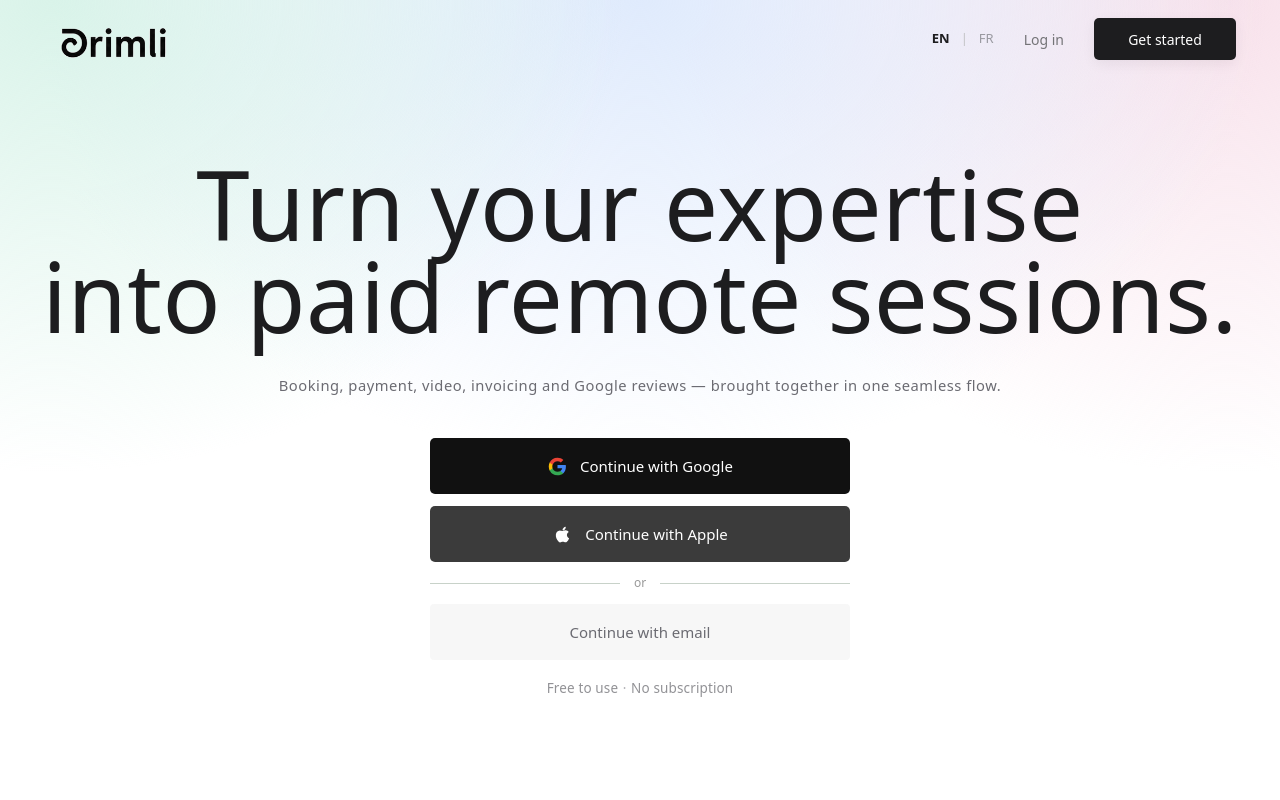
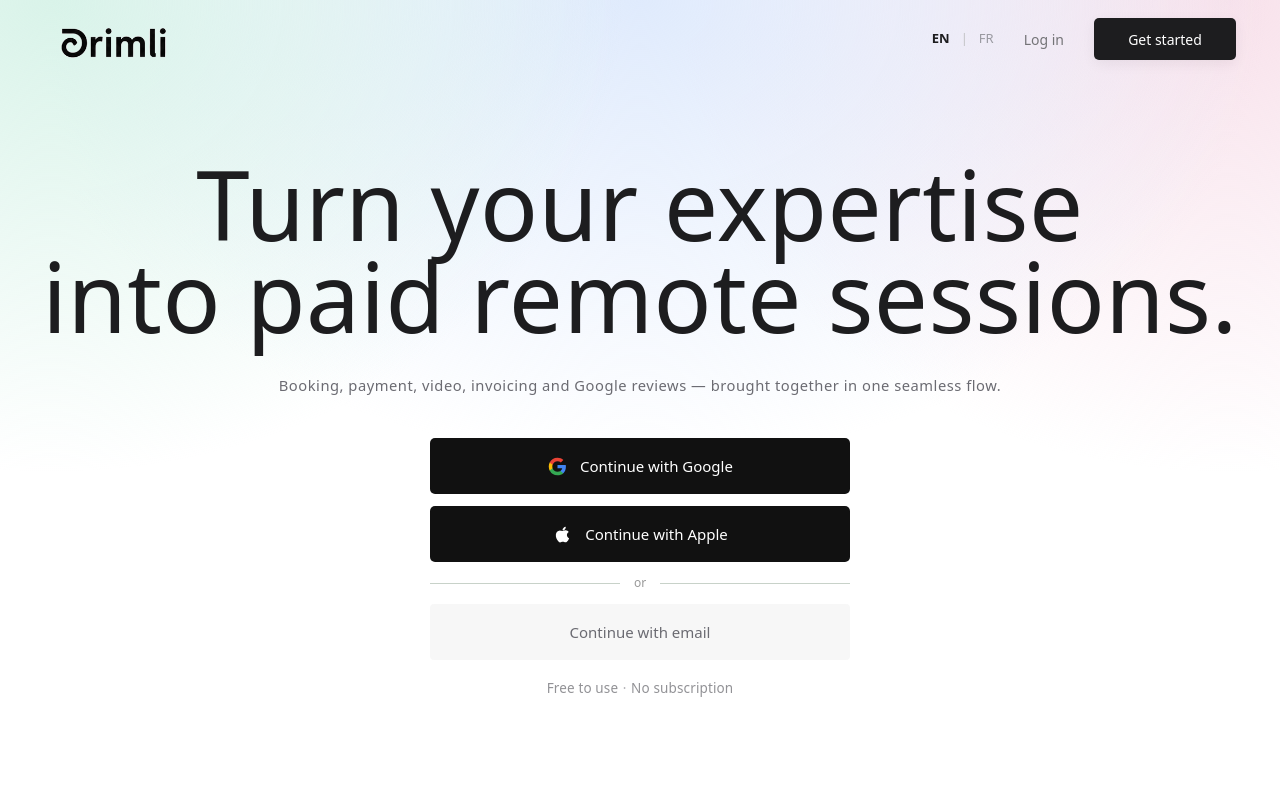
Before and after one commit to agatheakristi-design/drimli, a Next.js app: page / in a window 1280 px wide. Shown: the top 800 px of the page. Built offline with nearby package versions, Linux system fonts and the light colour scheme; no server answers.

Commit message:
Keep disabled Apple action visually consistent

```diff
--- a/app/components/home/home.module.css
+++ b/app/components/home/home.module.css
@@ -35,6 +35,10 @@
   fill: currentColor;
 }
 
+.apple:disabled {
+  opacity: 1;
+}
+
 .email {
   border: 0;
   border-radius: 4px;
```
